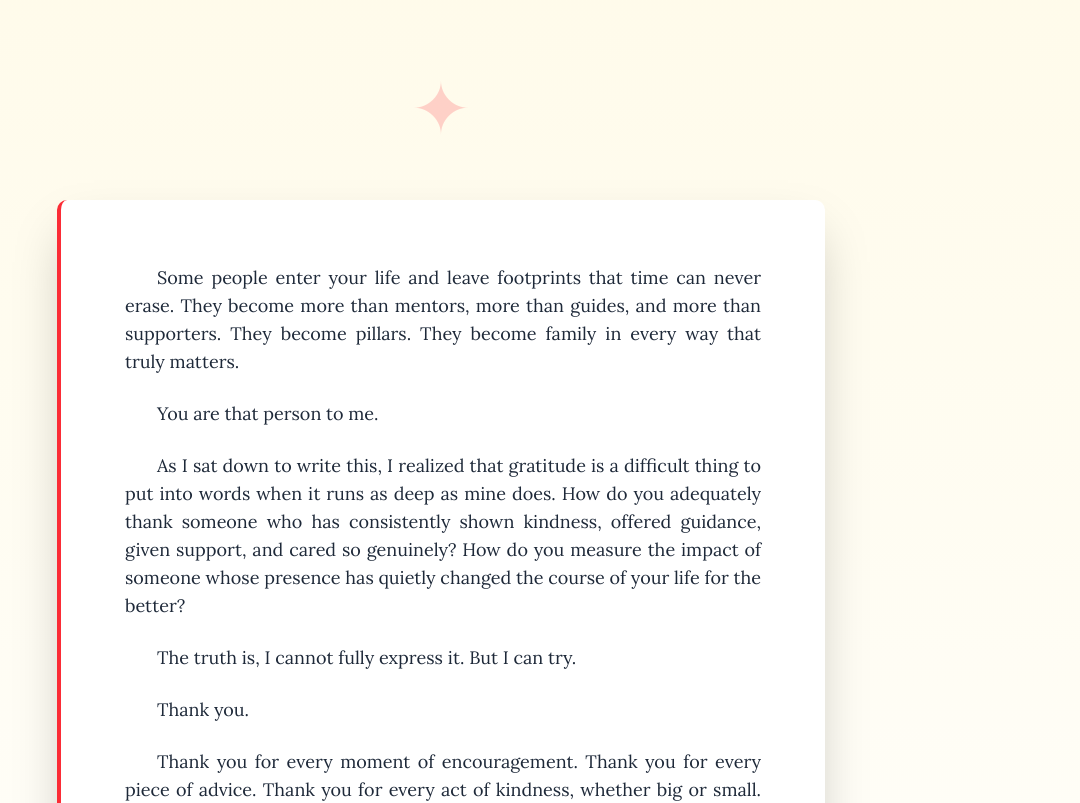
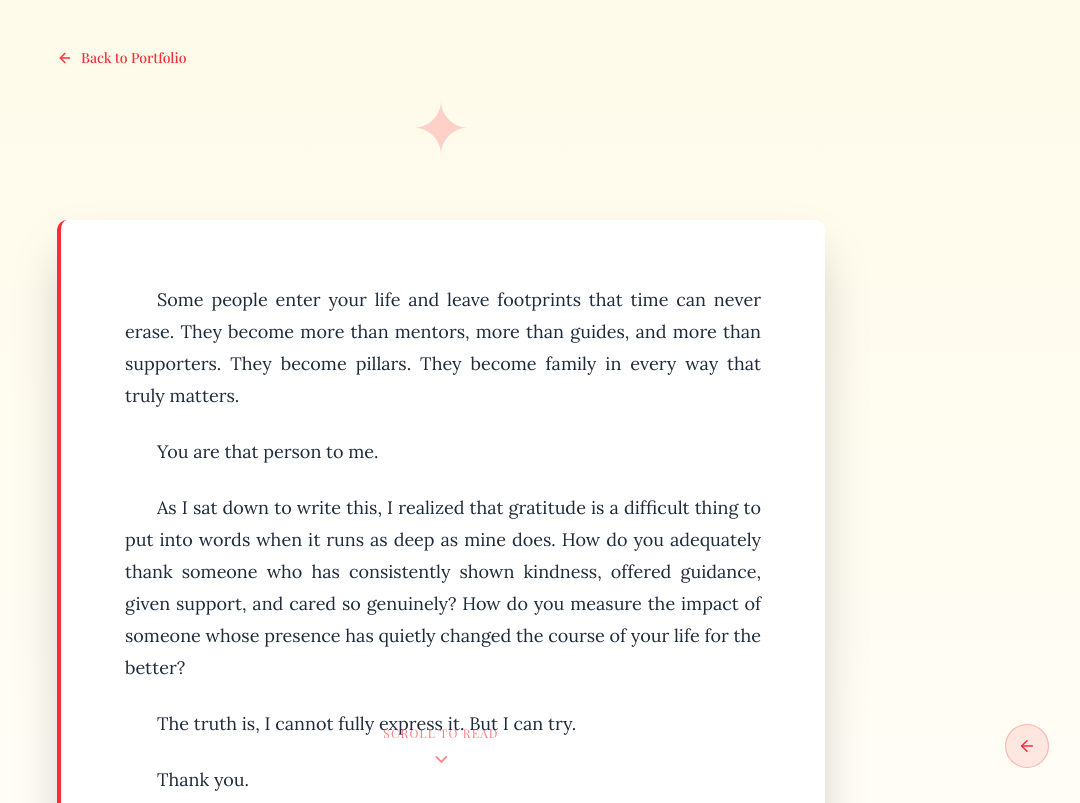
Before and after one commit to TeaToe17/pri, a Next.js app: page /letter in a window 1280 px wide. Shown: the top 803 px of the page, without its empty margins (199-1279 px from the left). Built offline with nearby package versions, Linux system fonts and the light colour scheme; a web font is replaced by a local one.

Commit message:
improved letter section

```diff
--- a/src/components/letter.tsx
+++ b/src/components/letter.tsx
@@ -1,13 +1,18 @@
-'use client'
+"use client";
 
-import { motion } from 'framer-motion'
-import { Tangerine, Lora, Crimson_Text } from 'next/font/google'
+import { motion } from "framer-motion";
+import { Tangerine, Lora, Crimson_Text } from "next/font/google";
+import { ArrowLeft, ChevronDown } from "lucide-react";
+import Link from "next/link";
+import { useEffect, useState } from "react";
 
-const tangerine = Tangerine({ weight: '700', subsets: ['latin'] })
-const lora = Lora({ subsets: ['latin'] })
-const crimsonText = Crimson_Text({ weight: '400', subsets: ['latin'] })
+const tangerine = Tangerine({ weight: "700", subsets: ["latin"] });
+const lora = Lora({ subsets: ["latin"] });
+const crimsonText = Crimson_Text({ weight: "400", subsets: ["latin"] });
 
 export default function Letter() {
+  const [showScrollHint, setShowScrollHint] = useState(true);
+
   const letterContent = `Some people enter your life and leave footprints that time can never erase. They become more than mentors, more than guides, and more than supporters. They become pillars. They become family in every way that truly matters.
 
 You are that person to me.
@@ -56,10 +61,38 @@ And thank you, most importantly, for simply being the incredible person that you
 
 Happy Birthday.
 
-May this new chapter bring you even greater joy, deeper peace, and countless reminders of how deeply loved and appreciated you truly are.`
+May this new chapter bring you even greater joy, deeper peace, and countless reminders of how deeply loved and appreciated you truly are.`;
+
+  useEffect(() => {
+    const handleScroll = () => {
+      if (window.scrollY > 100) {
+        setShowScrollHint(false);
+      }
+    };
+
+    window.addEventListener("scroll", handleScroll);
+    return () => window.removeEventListener("scroll", handleScroll);
+  }, []);
 
   return (
     <div className="min-h-screen bg-gradient-to-b from-amber-50 via-white to-red-50 py-12 px-4 md:px-8">
+      {/* Back navigation */}
+      <motion.div
+        initial={{ opacity: 0, y: -10 }}
+        animate={{ opacity: 1, y: 0 }}
+        transition={{ duration: 0.6 }}
+        className="max-w-3xl mx-auto mb-8"
+      >
+        <Link href="/">
+          <motion.button
+            whileHover={{ x: -4 }}
+            className="flex items-center gap-2 text-red-500 hover:text-red-600 transition-colors text-sm font-medium"
+          >
+            <ArrowLeft size={16} />
+            Back to Portfolio
+          </motion.button>
+        </Link>
+      </motion.div>
       {/* Decorative top element */}
       <motion.div
         initial={{ opacity: 0, y: -20 }}
@@ -67,7 +100,10 @@ May this new chapter bring you even greater joy, deeper peace, and countless rem
         transition={{ duration: 0.8 }}
         className="text-center mb-12 mt-8"
       >
-        <div className="text-6xl md:text-7xl text-red-500 opacity-20 mb-4" style={{ fontFamily: tangerine.style.fontFamily }}>
+        <div
+          className="text-6xl md:text-7xl text-red-500 opacity-20 mb-4"
+          style={{ fontFamily: tangerine.style.fontFamily }}
+        >
           ✦
         </div>
       </motion.div>
@@ -84,13 +120,14 @@ May this new chapter bring you even greater joy, deeper peace, and countless rem
           className="space-y-4 md:space-y-6 text-gray-800 leading-relaxed"
           style={{ fontFamily: lora.style.fontFamily }}
         >
-          {letterContent.split('\n\n').map((paragraph, index) => (
+          {letterContent.split("\n\n").map((paragraph, index) => (
             <motion.p
               key={index}
-              initial={{ opacity: 0 }}
-              animate={{ opacity: 1 }}
-              transition={{ duration: 0.6, delay: 0.3 + index * 0.05 }}
-              className="text-base md:text-lg text-justify first-letter:ml-8"
+              initial={{ opacity: 0, y: 20 }}
+              whileInView={{ opacity: 1, y: 0 }}
+              transition={{ duration: 0.8, ease: "easeOut" }}
+              viewport={{ once: true, margin: "-100px" }}
+              className="text-base md:text-lg text-justify first-letter:ml-8 leading-8"
             >
               {paragraph}
             </motion.p>
@@ -104,10 +141,15 @@ May this new chapter bring you even greater joy, deeper peace, and countless rem
           transition={{ duration: 0.6, delay: 0.8 }}
           className="mt-12 md:mt-16 pt-8 border-t-2 border-red-200"
         >
-          <p className="text-sm text-gray-600 mb-6 italic">With profound gratitude, admiration, and respect,</p>
+          <p className="text-sm text-gray-600 mb-6 italic">
+            With profound gratitude, admiration, and respect,
+          </p>
 
           <div className="mb-8">
-            <p className="text-5xl md:text-6xl text-red-500 font-light" style={{ fontFamily: tangerine.style.fontFamily }}>
+            <p
+              className="text-5xl md:text-6xl text-red-500 font-light"
+              style={{ fontFamily: tangerine.style.fontFamily }}
+            >
               Teatoe
             </p>
           </div>
@@ -122,14 +164,56 @@ May this new chapter bring you even greater joy, deeper peace, and countless rem
       {/* Decorative bottom element */}
       <motion.div
         initial={{ opacity: 0 }}
-        animate={{ opacity: 1 }}
-        transition={{ duration: 0.8, delay: 1 }}
+        whileInView={{ opacity: 1 }}
+        transition={{ duration: 0.8 }}
+        viewport={{ once: true }}
         className="text-center mt-12"
       >
-        <div className="text-4xl text-red-500 opacity-20" style={{ fontFamily: tangerine.style.fontFamily }}>
+        <div
+          className="text-4xl text-red-500 opacity-20"
+          style={{ fontFamily: tangerine.style.fontFamily }}
+        >
           ✦
         </div>
       </motion.div>
+
+      {/* Scroll indicator */}
+      <motion.div
+        animate={{ y: [0, 10, 0] }}
+        transition={{ duration: 2, repeat: Infinity }}
+        className="fixed bottom-8 left-1/2 transform -translate-x-1/2"
+        opacity={showScrollHint ? 1 : 0}
+        style={{ pointerEvents: "none", transition: "opacity 0.3s ease" }}
+      >
+        <div className="text-center">
+          <p className="text-xs text-red-500/60 mb-2 uppercase tracking-widest">
+            Scroll to read
+          </p>
+          <ChevronDown size={20} className="text-red-500/60 mx-auto" />
+        </div>
+      </motion.div>
+
+      {/* Back to top button (fixed, bottom right) */}
+      <motion.div
+        initial={{ opacity: 0, y: 20 }}
+        animate={{
+          opacity: showScrollHint ? 0 : 1,
+          y: showScrollHint ? 20 : 0,
+        }}
+        transition={{ duration: 0.3 }}
+        className="fixed bottom-8 right-8"
+        style={{ pointerEvents: showScrollHint ? "none" : "auto" }}
+      >
+        <Link href="/">
+          <motion.button
+            whileHover={{ scale: 1.1 }}
+            whileTap={{ scale: 0.95 }}
+            className="p-3 bg-red-500/10 hover:bg-red-500/20 rounded-full border border-red-500/30 hover:border-red-500/50 transition-all"
+          >
+            <ArrowLeft size={18} className="text-red-500" />
+          </motion.button>
+        </Link>
+      </motion.div>
     </div>
-  )
+  );
 }
```
